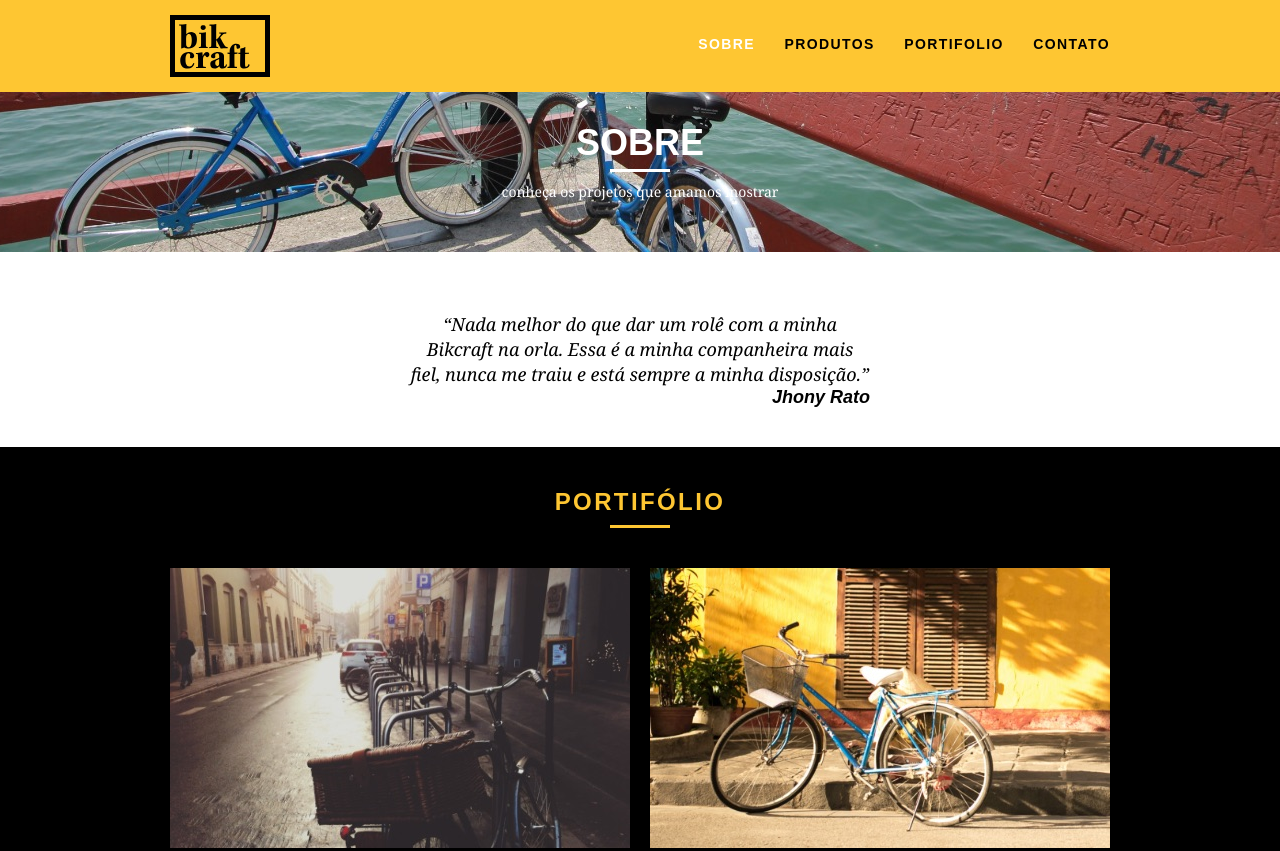
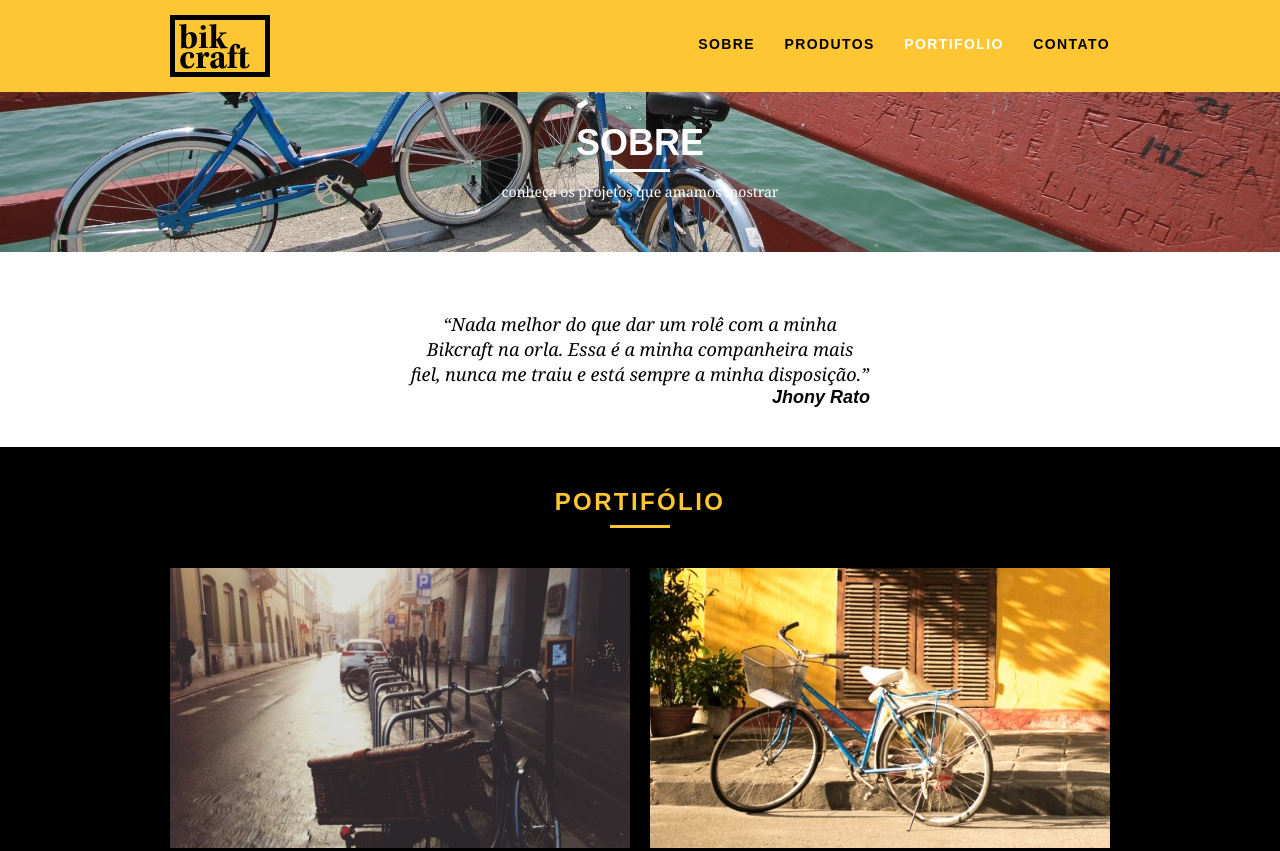
Before and after one commit to jefte199/Bikcraft, a plain HTML site: page portifolio.html in a window 1280 px wide. Shown: the top 851 px of the page. Drawn offline with Linux system fonts and the light colour scheme.

Commit message:
fix: border menu class=menu_ativo

```diff
--- a/portifolio.html
+++ b/portifolio.html
@@ -23,9 +23,9 @@
       <nav class="grid-12 header_menu">
         <ul>
 
-          <li><a href="sobre.html" class="menu_ativo">sobre</a></li>
+          <li><a href="sobre.html">sobre</a></li>
           <li><a href="produtos.html">produtos</a></li>
-          <li><a href="portifolio.html">portifolio</a></li>
+          <li><a href="portifolio.html" class="menu_ativo">portifolio</a></li>
           <li><a href="contato.html">contato</a></li>
         </ul>
       </nav>
```
